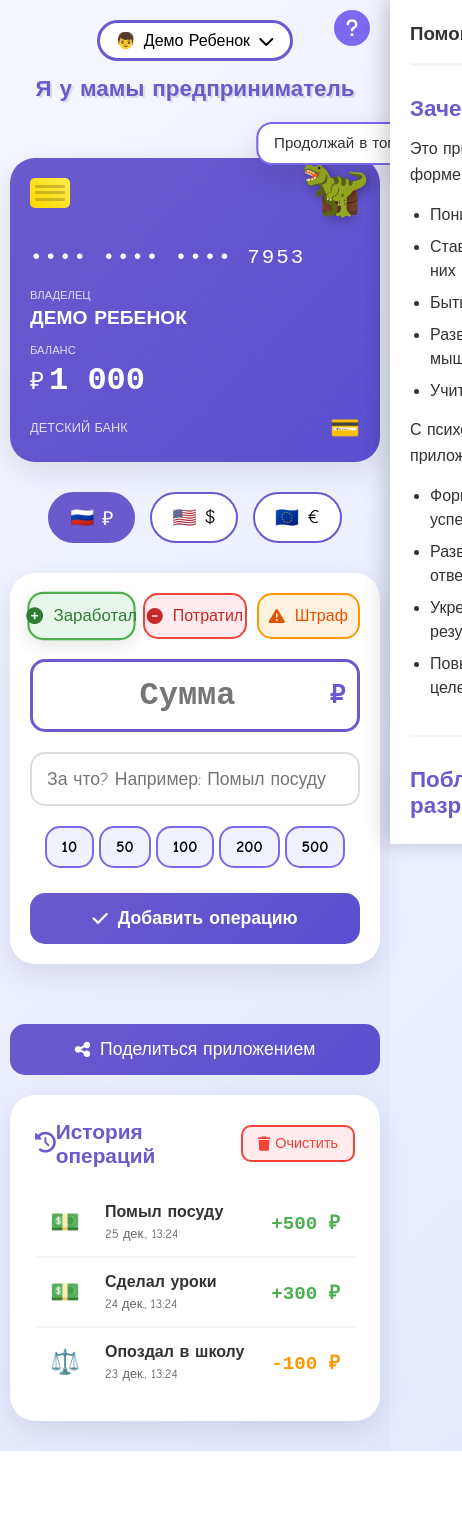
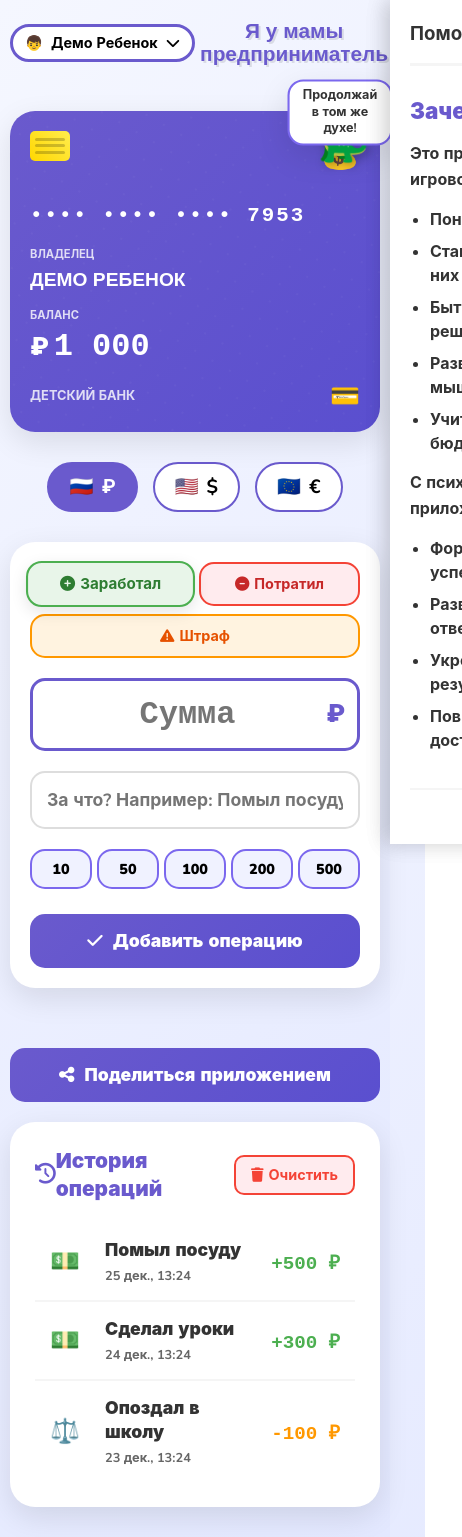
Before and after one commit to artemprudnikov22/child-bank, a plain HTML site: page index.html in a window 390 px wide. Shown: the whole page, 462 px wide, since content can reach past the window. Before the commit the page ends 1451 px from the top, so only its background shows below. Drawn offline with nearby package versions, Linux system fonts and the light colour scheme.

Commit message:
Upd3.html

```diff
--- a/index.html
+++ b/index.html
@@ -5,6 +5,8 @@
     <meta name="viewport" content="width=device-width, initial-scale=1.0">
     <title>Я у мамы предприниматель | Детский банк</title>
     <link rel="stylesheet" href="https://cdnjs.cloudflare.com/ajax/libs/font-awesome/6.4.0/css/all.min.css">
+    <!-- Подключаем красивый шрифт через Google Fonts -->
+    <link href="https://fonts.googleapis.com/css2?family=Nunito:wght@400;700;900&family=Comic+Neue:wght@400;700&display=swap" rel="stylesheet">
     <style>
         * {
             margin: 0;
@@ -51,11 +53,45 @@
         }
 
         body.tg-mode .dino-character {
-            font-size: 4rem;
+            font-size: 3.5rem;
+        }
+
+        body.tg-mode .type-btn {
+            font-size: 0.95rem;
+            padding: 12px 5px;
+            min-width: calc(33.333% - 10px);
+        }
+
+        body.tg-mode .quick-amount {
+            padding: 8px 12px;
+            font-size: 0.9rem;
+        }
+
+        body.tg-mode #amountInput {
+            font-size: 1.8rem;
+            padding: 15px;
+        }
+
+        body.tg-mode .currency-display {
+            font-size: 1.5rem;
+            right: 15px;
+        }
+
+        body.tg-mode .btn-submit {
+            padding: 15px;
+            font-size: 1.1rem;
+        }
+
+        body.tg-mode .dino-message {
+            white-space: normal;
+            max-width: 120px;
+            padding: 8px 10px;
+            font-size: 0.8rem;
+            word-break: break-word;
         }
 
         body {
-            font-family: 'Comic Sans MS', 'Chilanka', 'Arial Rounded MT Bold', sans-serif;
+            font-family: 'Nunito', 'Comic Neue', 'Comic Sans MS', 'Chilanka', -apple-system, BlinkMacSystemFont, 'Segoe UI', Roboto, Oxygen, Ubuntu, Cantarell, sans-serif;
             background: linear-gradient(135deg, #f5f7ff 0%, #e3e8ff 100%);
             color: var(--text-color);
             min-height: 100vh;
@@ -63,6 +99,8 @@
             max-width: 500px;
             margin: 0 auto;
             transition: var(--transition);
+            -webkit-font-smoothing: antialiased;
+            -moz-osx-font-smoothing: grayscale;
         }
 
         .container {
@@ -105,6 +143,8 @@
             font-size: 1.6rem;
             text-shadow: 2px 2px 0px rgba(0, 0, 0, 0.1);
             line-height: 1.2;
+            font-weight: 900;
+            font-family: 'Nunito', 'Comic Neue', sans-serif;
         }
 
         .help-btn {
@@ -146,6 +186,7 @@
             transition: var(--transition);
             font-family: inherit;
             white-space: nowrap;
+            font-weight: 700;
         }
 
         .btn-profile:hover {
@@ -214,13 +255,16 @@
 
         .card-logo {
             font-size: 2rem;
+            font-family: 'Nunito', sans-serif;
+            font-weight: 900;
         }
 
         .card-number {
             font-size: 1.3rem;
             letter-spacing: 2px;
             margin-bottom: 20px;
-            font-family: monospace;
+            font-family: 'Courier New', monospace;
+            font-weight: 700;
         }
 
         .card-holder, .card-balance {
@@ -233,11 +277,13 @@
         .holder-label, .balance-label {
             font-size: 0.7rem;
             opacity: 0.8;
+            font-weight: 700;
         }
 
         .holder-name {
             font-size: 1.2rem;
-            font-weight: bold;
+            font-weight: 900;
+            font-family: 'Nunito', sans-serif;
         }
 
         .balance-amount {
@@ -248,11 +294,12 @@
 
         .currency-symbol {
             font-size: 1.5rem;
+            font-weight: 900;
         }
 
         .balance-digits {
             font-size: 2.5rem;
-            font-weight: bold;
+            font-weight: 900;
             font-family: 'Courier New', monospace;
             transition: transform 0.3s ease;
         }
@@ -267,6 +314,7 @@
         .valid-thru {
             font-size: 0.8rem;
             opacity: 0.8;
+            font-weight: 700;
         }
 
         .mastercard-logo {
@@ -276,7 +324,7 @@
         /* Динозаврик поверх карты - опускаем ниже */
         .dino-overlay {
             position: absolute;
-            top: 10px; /* Опускаем динозавра */
+            top: 15px; /* Опускаем динозавра */
             right: 20px;
             z-index: 10;
             display: flex;
@@ -285,30 +333,37 @@
         }
 
         .dino-character {
-            font-size: 4.5rem; /* Немного уменьшаем */
+            font-size: 4rem; /* Немного уменьшаем */
             cursor: pointer;
             transition: var(--transition);
             animation: float 3s ease-in-out infinite;
             filter: drop-shadow(3px 3px 5px rgba(0,0,0,0.3));
             position: relative;
             z-index: 2;
+            line-height: 1;
         }
 
         .dino-message {
             position: absolute;
-            top: -40px;
+            top: -45px;
             background: white;
             color: var(--text-color);
-            padding: 10px 15px;
+            padding: 10px 12px;
             border-radius: 15px;
-            font-size: 0.9rem;
+            font-size: 0.85rem;
             box-shadow: var(--shadow);
-            white-space: nowrap;
             animation: pulse 2s infinite;
             z-index: 3;
             text-align: center;
-            max-width: 150px;
+            max-width: 140px;
+            min-width: 120px;
             border: 2px solid var(--primary-light);
+            font-weight: 700;
+            word-wrap: break-word;
+            white-space: normal;
+            line-height: 1.3;
+            word-break: break-word;
+            overflow-wrap: break-word;
         }
 
         /* Анимации динозавра */
@@ -384,6 +439,7 @@
             align-items: center;
             gap: 8px;
             font-family: inherit;
+            font-weight: 700;
         }
 
         .currency-btn.active {
@@ -407,43 +463,46 @@
 
         .operation-type {
             display: flex;
-            gap: 10px;
+            gap: 8px;
             margin-bottom: 20px;
             flex-wrap: wrap;
+            justify-content: center;
         }
 
         .type-btn {
             flex: 1;
-            min-width: 120px;
-            padding: 15px;
-            border: none;
+            min-width: calc(33.333% - 10px);
+            padding: 15px 8px;
+            border: 2px solid transparent;
             border-radius: 15px;
-            font-size: 1.1rem;
+            font-size: 1rem;
             cursor: pointer;
             transition: var(--transition);
             display: flex;
             align-items: center;
             justify-content: center;
-            gap: 10px;
+            gap: 8px;
             font-family: inherit;
+            font-weight: 700;
+            text-align: center;
         }
 
         .type-btn[data-type="income"] {
             background: #e8f5e9;
             color: #2e7d32;
-            border: 2px solid #4caf50;
+            border-color: #4caf50;
         }
 
         .type-btn[data-type="expense"] {
             background: #ffebee;
             color: #c62828;
-            border: 2px solid #f44336;
+            border-color: #f44336;
         }
 
         .type-btn[data-type="penalty"] {
             background: #fff3e0;
             color: #e65100;
-            border: 2px solid #ff9800;
+            border-color: #ff9800;
         }
 
         .type-btn.active {
@@ -464,7 +523,7 @@
             border-radius: 15px;
             text-align: center;
             font-family: 'Courier New', monospace;
-            font-weight: bold;
+            font-weight: 900;
             transition: var(--transition);
         }
 
@@ -480,7 +539,7 @@
             top: 50%;
             transform: translateY(-50%);
             font-size: 2rem;
-            font-weight: bold;
+            font-weight: 900;
             color: var(--primary-color);
         }
 
@@ -496,6 +555,7 @@
             border-radius: 15px;
             font-family: inherit;
             transition: var(--transition);
+            font-weight: 700;
         }
 
         #reasonInput:focus {
@@ -517,10 +577,13 @@
             border: 2px solid var(--primary-light);
             border-radius: 15px;
             font-size: 1.2rem;
-            font-weight: bold;
+            font-weight: 900;
             cursor: pointer;
             transition: var(--transition);
             font-family: inherit;
+            flex: 1;
+            min-width: calc(20% - 8px);
+            text-align: center;
         }
 
         .quick-amount:hover {
@@ -537,7 +600,7 @@
             border: none;
             border-radius: 15px;
             font-size: 1.3rem;
-            font-weight: bold;
+            font-weight: 900;
             cursor: pointer;
             transition: var(--transition);
             display: flex;
@@ -572,6 +635,7 @@
             margin-bottom: 20px;
             color: var(--primary-color);
             font-size: 1.3rem;
+            font-weight: 900;
         }
 
         .btn-clear-history {
@@ -587,6 +651,7 @@
             align-items: center;
             gap: 5px;
             font-family: inherit;
+            font-weight: 700;
         }
 
         .btn-clear-history:hover {
@@ -646,18 +711,20 @@
         }
 
         .history-reason {
-            font-weight: bold;
+            font-weight: 900;
             margin-bottom: 5px;
+            font-size: 1.1rem;
         }
 
         .history-date {
             font-size: 0.8rem;
             color: var(--text-light);
+            font-weight: 700;
         }
 
         .history-amount {
             font-size: 1.2rem;
-            font-weight: bold;
+            font-weight: 900;
             font-family: 'Courier New', monospace;
         }
 
@@ -748,12 +815,12 @@
 
         .profile-name {
             font-size: 1.2rem;
-            font-weight: bold;
+            font-weight: 900;
         }
 
         .profile-balance {
             font-family: 'Courier New', monospace;
-            font-weight: bold;
+            font-weight: 900;
             color: var(--primary-color);
         }
 
@@ -792,6 +859,7 @@
             border-radius: 15px;
             font-size: 1.1rem;
             font-family: inherit;
+            font-weight: 700;
         }
 
         .btn-add-profile {
@@ -807,6 +875,7 @@
             align-items: center;
             gap: 10px;
             font-family: inherit;
+            font-weight: 700;
         }
 
         .btn-add-profile:hover {
@@ -853,12 +922,14 @@
             color: var(--primary-color);
             margin-bottom: 15px;
             font-size: 1.4rem;
+            font-weight: 900;
         }
 
         .help-section p {
             line-height: 1.6;
             margin-bottom: 15px;
             color: var(--text-color);
+            font-weight: 700;
         }
 
         .help-section ul {
@@ -869,6 +940,7 @@
         .help-section li {
             margin-bottom: 8px;
             line-height: 1.5;
+            font-weight: 700;
         }
 
         .wallet-address {
@@ -880,10 +952,11 @@
             margin: 15px 0;
             border: 1px solid #ddd;
             text-align: center;
+            font-weight: 700;
         }
 
         .wallet-title {
-            font-weight: bold;
+            font-weight: 900;
             color: var(--primary-color);
             margin-bottom: 5px;
             font-size: 1.1rem;
@@ -896,7 +969,7 @@
             padding: 10px 20px;
             border-radius: 10px;
             text-decoration: none;
-            font-weight: bold;
+            font-weight: 900;
             margin-top: 10px;
             transition: var(--transition);
         }
@@ -927,6 +1000,7 @@
             justify-content: center;
             gap: 10px;
             font-family: inherit;
+            font-weight: 900;
         }
 
         .btn-share:hover {
@@ -976,25 +1050,32 @@
             }
 
             .header {
-                flex-direction: column;
-                gap: 10px;
+                flex-direction: row;
+                gap: 5px;
                 margin-bottom: 5px;
             }
 
             .header-left, .header-center, .header-right {
-                width: 100%;
+                width: auto;
                 justify-content: center;
             }
 
             .app-title {
-                font-size: 1.4rem;
-                margin-top: 5px;
+                font-size: 1.3rem;
+                margin-top: 0;
+                line-height: 1.1;
+            }
+
+            .btn-profile {
+                padding: 6px 12px;
+                font-size: 0.9rem;
             }
 
             .help-btn {
-                position: absolute;
-                top: 0;
-                right: 10px;
+                position: static;
+                width: 32px;
+                height: 32px;
+                font-size: 1rem;
             }
 
             .bank-card {
@@ -1003,12 +1084,20 @@
             }
 
             .dino-character {
-                font-size: 3.5rem;
+                font-size: 3rem;
             }
 
             .dino-overlay {
                 right: 10px;
-                top: 5px;
+                top: 10px;
+            }
+
+            .dino-message {
+                max-width: 110px;
+                min-width: 100px;
+                font-size: 0.75rem;
+                padding: 6px 8px;
+                top: -40px;
             }
 
             .balance-digits {
@@ -1030,9 +1119,10 @@
             }
 
             .type-btn {
-                min-width: calc(33.333% - 7px);
-                font-size: 1rem;
-                padding: 12px 8px;
+                min-width: calc(33.333% - 5px);
+                font-size: 0.9rem;
+                padding: 10px 5px;
+                gap: 5px;
             }
 
             .quick-amounts {
@@ -1040,8 +1130,9 @@
             }
 
             .quick-amount {
-                padding: 10px 15px;
-                font-size: 1rem;
+                padding: 8px 10px;
+                font-size: 0.9rem;
+                min-width: calc(20% - 4px);
             }
 
             .btn-submit {
@@ -1098,7 +1189,7 @@
                         <div class="chip-line"></div>
                         <div class="chip-line"></div>
                     </div>
-                    <div class="card-logo">💼</div>
+                    <div class="card-logo">💰</div>
                 </div>
                 <div class="card-number">•••• •••• •••• <span id="lastDigits">1234</span></div>
                 <div class="card-holder">
@@ -1120,7 +1211,7 @@
 
             <div class="dino-overlay">
                 <div class="dino-message" id="dinoMessage">Добавь первую операцию!</div>
-                <div class="dino-character" id="dinoCharacter">🦖</div>
+                <div class="dino-character" id="dinoCharacter">🦕</div>
             </div>
         </div>
 
@@ -1267,13 +1358,12 @@
                 this.children = this.loadFromStorage('children') || [];
                 this.operations = this.loadFromStorage('operations') || {};
                 this.penaltyAmount = 100; // Фиксированная сумма штрафа
-                this.currentDino = '🦖'; // Тираннозавр по умолчанию
+                this.currentDino = '🦕'; // Только диплодок
                 this.exchangeRates = {
                     RUB: 1,
                     USD: 0.011,
                     EUR: 0.010
                 };
-                this.dinoStates = ['🦖', '🦕']; // Только тираннозавр и диплодок
                 this.dinoMessages = [
                     'Ты крут!', 'Продолжай зарабатывать!', 'Ты справишься!',
                     'У тебя всё получится!', 'Я в тебе верю!', 'Ты будущий миллионер!',
@@ -1296,6 +1386,8 @@
                 const urlParams = new URLSearchParams(window.location.search);
                 if (urlParams.has('tg1')) {
                     document.body.classList.add('tg-mode');
+                    // Устанавливаем правильный шрифт для Telegram
+                    document.body.style.fontFamily = "'Nunito', -apple-system, BlinkMacSystemFont, 'Segoe UI', Roboto, Oxygen, Ubuntu, Cantarell, sans-serif";
                 }
             }
 
@@ -1386,7 +1478,6 @@
 
                 // Клик по динозавру
                 document.getElementById('dinoCharacter').addEventListener('click', () => {
-                    this.switchDino();
                     this.showRandomDinoMessage();
                 });
 
@@ -1719,42 +1810,35 @@
                 }, 1000);
             }
 
-            switchDino() {
-                const currentIndex = this.dinoStates.indexOf(this.currentDino);
-                const nextIndex = (currentIndex + 1) % this.dinoStates.length;
-                this.currentDino = this.dinoStates[nextIndex];
-                document.getElementById('dinoCharacter').textContent = this.currentDino;
-            }
-
             showRandomDinoMessage() {
                 const randomMessage = this.dinoMessages[Math.floor(Math.random() * this.dinoMessages.length)];
                 this.showDinoMessage(randomMessage, null);
             }
 
             shareApp() {
-                const url = window.location.href;
+                const appUrl = 'https://t.me/child_bank_bot';
 
                 if (navigator.share) {
                     navigator.share({
                         title: 'Я у мамы предприниматель',
                         text: 'Отличное приложение для обучения детей финансовой грамотности!',
-                        url: url
+                        url: appUrl
                     })
                     .then(() => console.log('Успешно поделились'))
                     .catch((error) => {
                         // Если пользователь отменил или ошибка, копируем в буфер
-                        this.copyToClipboard(url);
+                        this.copyToClipboard(appUrl);
                     });
                 } else {
                     // Для браузеров без поддержки Web Share API
-                    this.copyToClipboard(url);
+                    this.copyToClipboard(appUrl);
                 }
             }
 
             copyToClipboard(text) {
                 navigator.clipboard.writeText(text)
                     .then(() => {
-                        alert('Ссылка скопирована в буфер обмена!');
+                        alert('Ссылка на приложение скопирована в буфер обмена!');
                     })
                     .catch(err => {
                         console.error('Ошибка копирования: ', err);
@@ -1765,7 +1849,7 @@
                         textArea.select();
                         document.execCommand('copy');
                         document.body.removeChild(textArea);
-                        alert('Ссылка скопирована в буфер обмена!');
+                        alert('Ссылка на приложение скопирована в буфер обмена!');
                     });
             }
 
```
